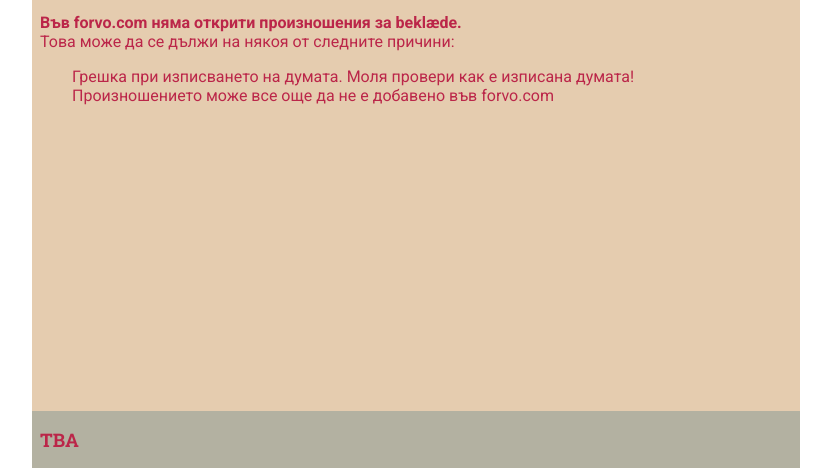
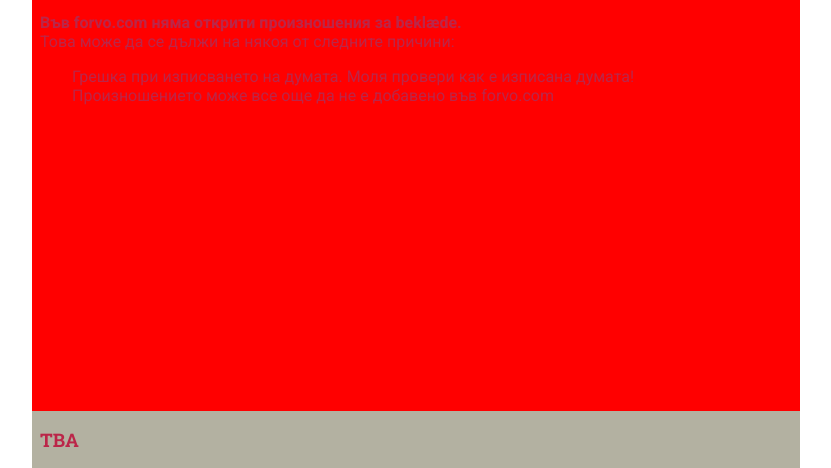
Before and after one commit to alchemistbg/forvo-web-scraping, a plain HTML site: page docs/index.html in a window 1280 px wide. Shown: the part 332-800 px from the top of the page, without its empty margins (224-1055 px from the left). Drawn offline with Linux system fonts and the light colour scheme.

Commit message:
Change background color

```diff
--- a/docs/index.css
+++ b/docs/index.css
@@ -21,7 +21,8 @@ html {
 .container{
     margin: auto;
     color: #BB2649;
-    background-color: #E5CCAF;
+    /* background-color: #E5CCAF; */
+    background-color: red;
     min-height: 100vh;
     width: 60vw;
     display: flex;
```
